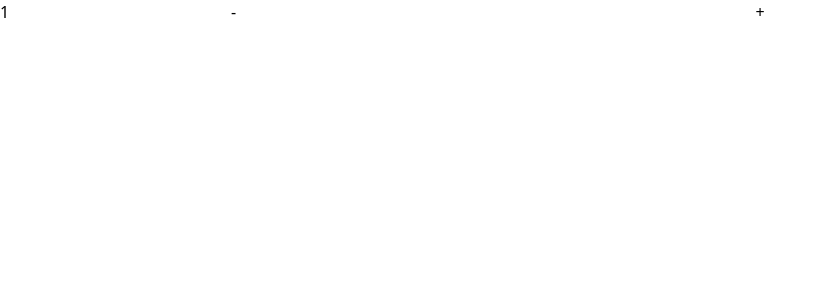
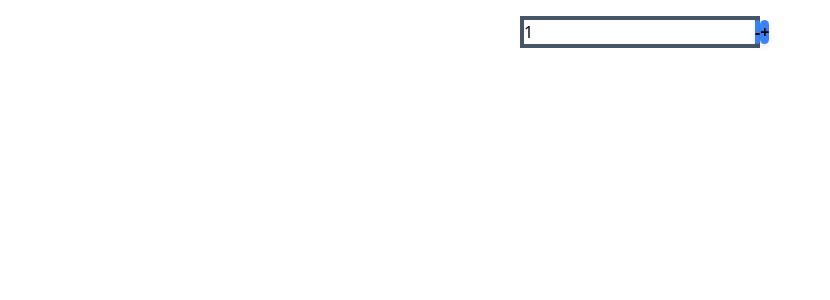
Before and after one commit to chinedu-amaechi/cprg306-assignments, a Next.js app: page /week-4 in a window 1280 px wide. Shown: the top 300 px of the page, without its empty margins (0-830 px from the left). Built offline with nearby package versions, Linux system fonts and the light colour scheme.

Commit message:
Interactive button
Implementing the increment and decrement button functions

```diff
--- a/app/week-4/new-item.js
+++ b/app/week-4/new-item.js
@@ -18,19 +18,15 @@ export default function NewItem() {
     };
 
   return (
-    <div className="flex">
+    <div className="flex p-1 m-4 bg-slate-600 text-slate-950 w-60">
 
-      <div className="flex-2">
-        <input type="text" value={quantity} />
-      </div>
 
-      <div className="flex-1">
-        <button onClick={decrement}>-</button>
-      </div>
+        <span><input type="text" value={quantity} /></span>
 
-      <div className="flex-1">
-        <button onClick={increment}>+</button>
-      </div>
+        <button type="button" className="w-10 bg-blue-500 text-black font-bold rounded-lg shadow-md hover:bg-red-200 focus:outline-none focus:ring-2 disabled:bg-gray-400 focus:ring-opacity-75" onClick={decrement}>-</button>
+
+        <button type="button" className="w-10 bg-blue-500 text-black font-bold rounded-lg shadow-md hover:bg-red-200 focus:outline-none focus:ring-2 disabled:bg-gray-400 focus:ring-opacity-75" onClick={increment}>+</button>
+
 
     </div>
 
--- a/app/week-4/page.js
+++ b/app/week-4/page.js
@@ -3,8 +3,8 @@ import NewItem from './new-item.js';
 
 export default function Page() {
   return (
-    <main>
-      <NewItem />
+    <main className="flex justify-center w-full">
+          <NewItem />
     </main>
 
   );
```
